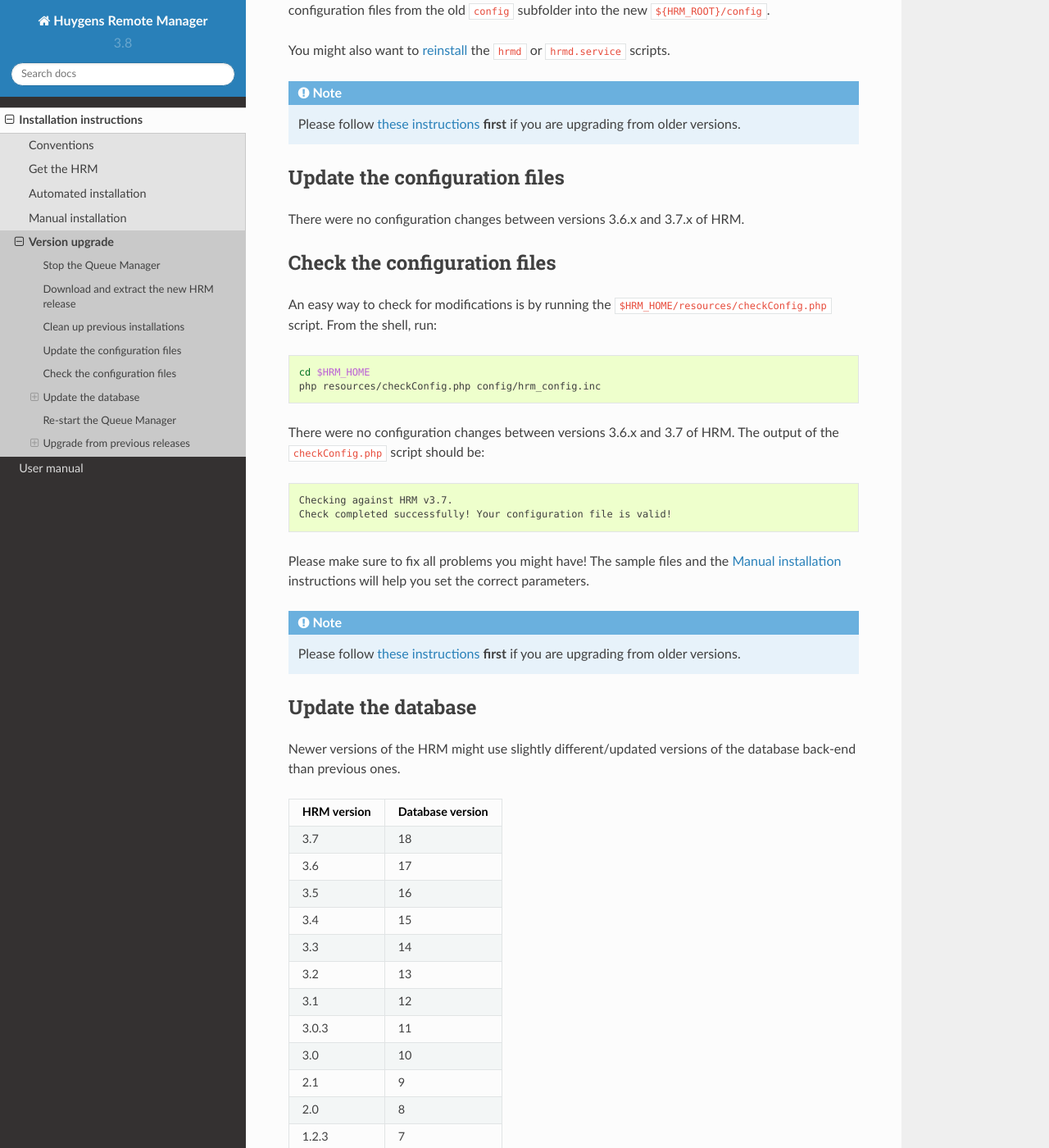
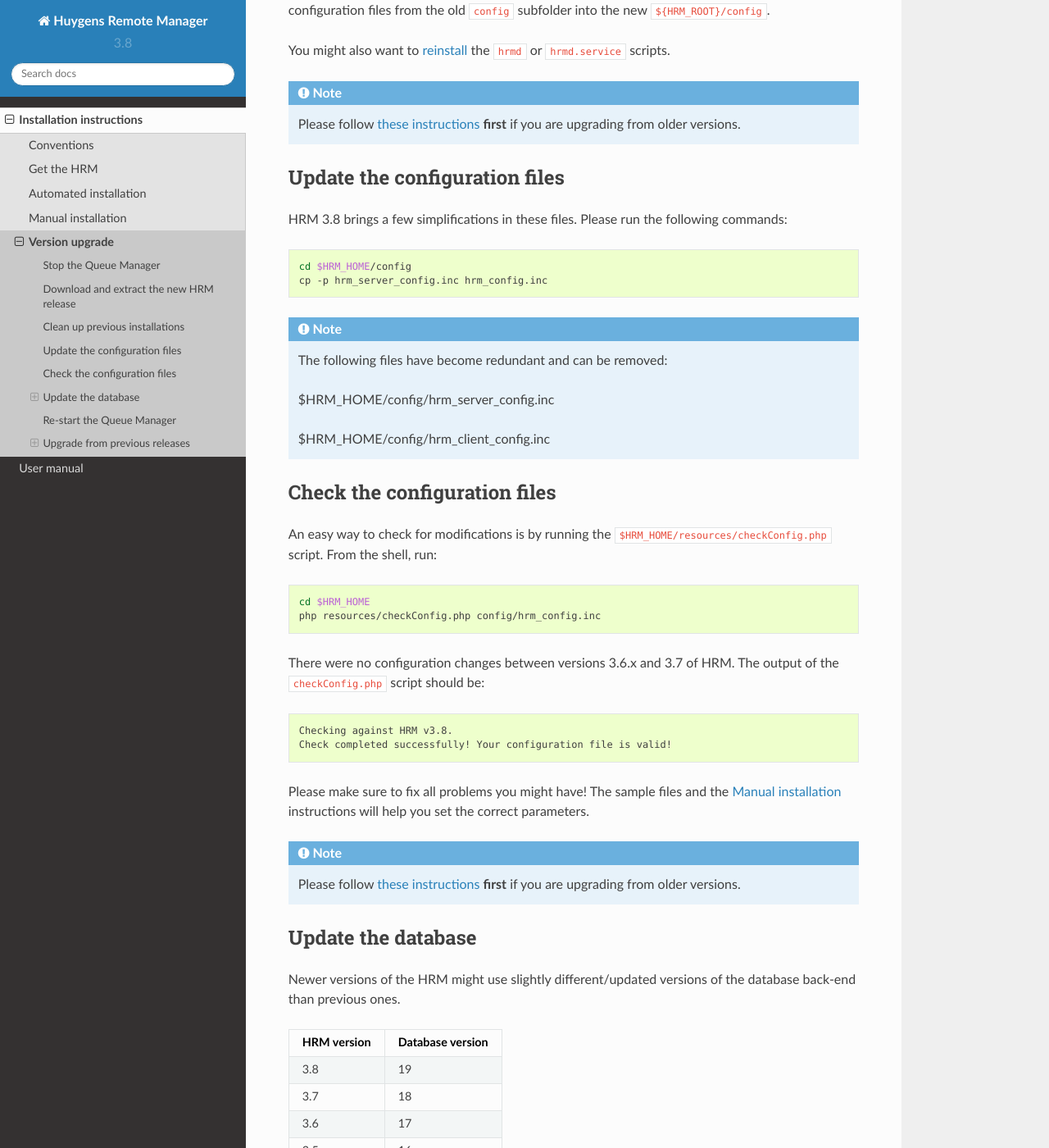
Before and after one commit to aarpon/hrm_docs, a Sphinx documentation site: the page built from docs/admin/upgrade.rst, in a window 1280 px wide and 1400 px high, scrolled down 1706 px. Shown: the whole window at 82% size. Built offline with Sphinx 7.4.7 and the Read the Docs theme 2.0.0, drawn with Linux system fonts in a browser that asks for light colours; some of the changed text lies outside the part shown.

Commit message:
Add update instructions.

```diff
--- a/docs/admin/upgrade.rst
+++ b/docs/admin/upgrade.rst
@@ -76,7 +76,19 @@
 Update the configuration files
 ==============================
 
-There were no configuration changes between versions 3.6.x and 3.7.x of HRM.
+HRM 3.8 brings a few simplifications in these files. Please run the following
+commands:
+
+.. code-block:: sh
+
+   cd $HRM_HOME/config
+   cp -p hrm_server_config.inc hrm_config.inc
+
+.. note:: The following files have become redundant and can be removed:
+
+   $HRM_HOME/config/hrm_server_config.inc
+
+   $HRM_HOME/config/hrm_client_config.inc
 
 Check the configuration files
 =============================
@@ -92,7 +104,7 @@
 
 .. code-block:: sh
 
-  Checking against HRM v3.7.
+  Checking against HRM v3.8.
   Check completed successfully! Your configuration file is valid!
 
 Please make sure to fix all problems you might have! The sample files and the :ref:`manual_install` instructions will help you set the correct parameters.
@@ -107,6 +119,8 @@
 +-------------+------------------+
 | HRM version | Database version |
 +=============+==================+
+| 3.8         | 19               |
++-------------+------------------+
 | 3.7         | 18               |
 +-------------+------------------+
 | 3.6         | 17               |
@@ -134,7 +148,7 @@
 
 For this reason, the first time you run the HRM after an update you will be told that the database must be updated and that you are not allowed to continue until this has been done!
 
-.. note:: Database updates are supported across HRM versions, i.e. it is possible to upgrade the database from revision 7 to 18 in one step.
+.. note:: Database updates are supported across HRM versions, i.e. it is possible to upgrade the database from revision 7 to 19 in one step.
 
 The following describes two possible ways to update the database.
 
@@ -147,11 +161,11 @@
 
 .. code-block:: sh
 
-    Needed database revision for HRM v3.7 is number 18.
-    Current database revision is number 17.
+    Needed database revision for HRM v3.8 is number 19.
+    Current database revision is number 18.
     Updating...
 
-    Database successfully updated to revision 18.
+    Database successfully updated to revision 19.
 
 The database is now at the latest revision.
 
```
